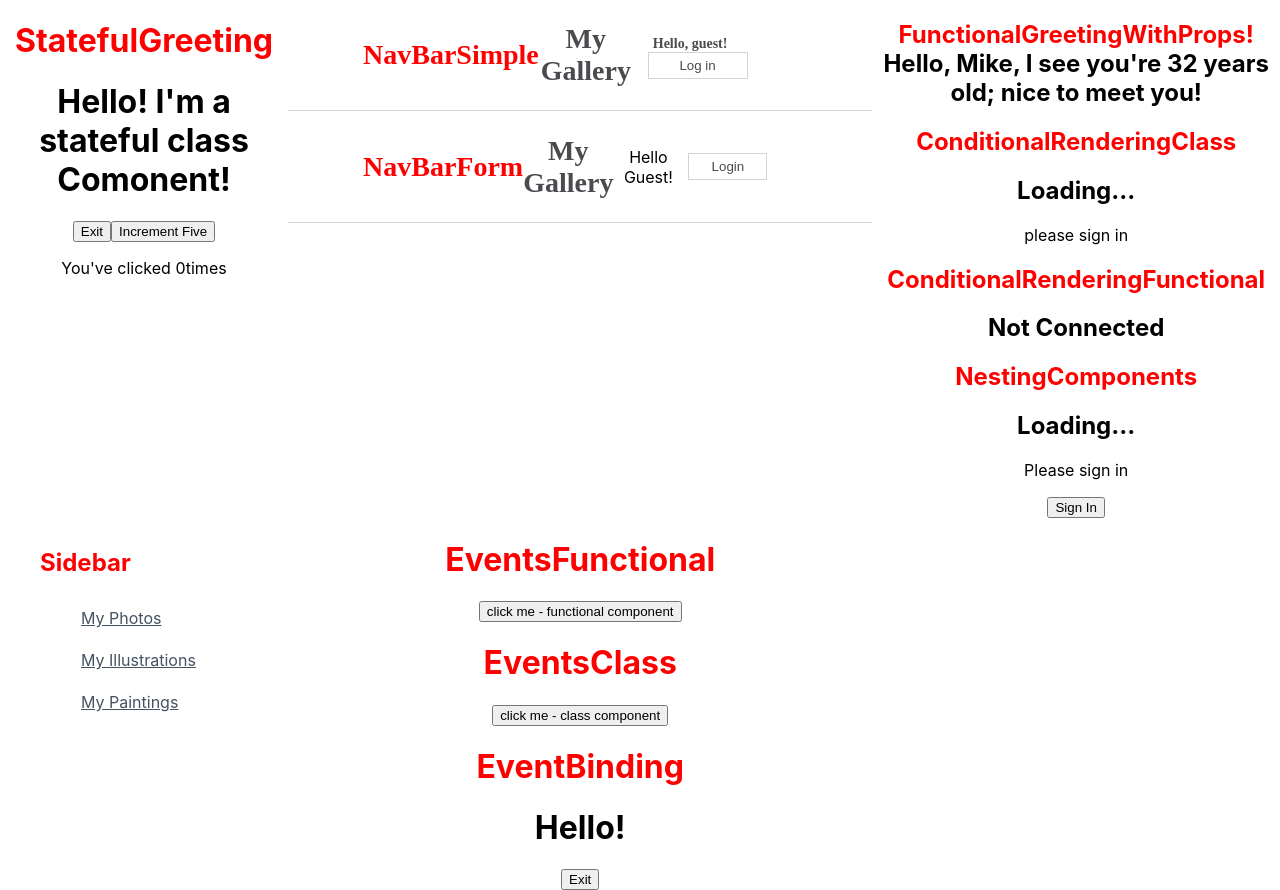
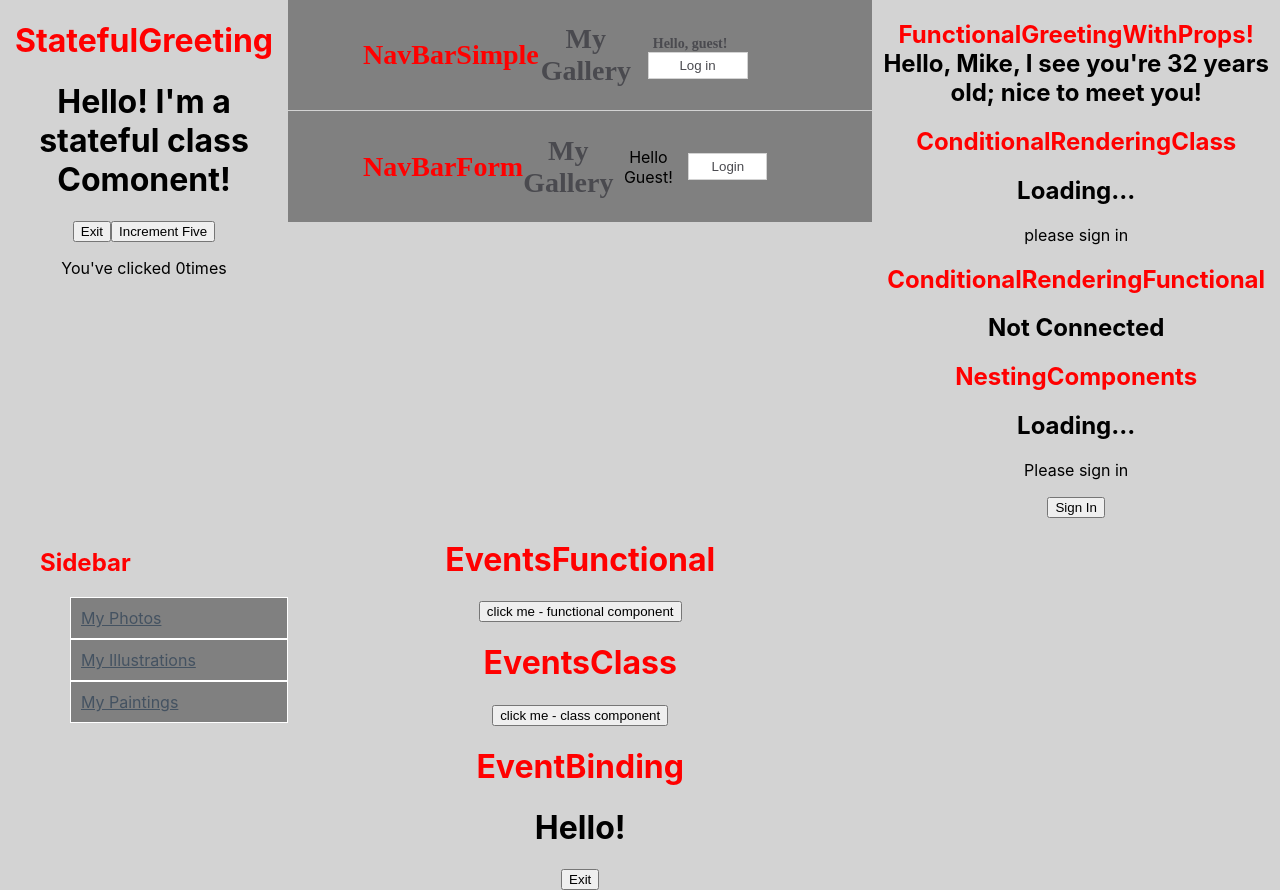
Before and after one commit to MrHaJu/first-react-app, a React (Create React App) app: page / in a window 1280 px wide. Built offline with nearby package versions, Linux system fonts and the light colour scheme.

Commit message:
change background color

```diff
--- a/src/App.css
+++ b/src/App.css
@@ -1,4 +1,5 @@
 .App {
+  background-color: lightgrey;
   text-align: center;
   display: grid;
   overflow: hidden;
--- a/src/components/css/NavBarForm.module.css
+++ b/src/components/css/NavBarForm.module.css
@@ -7,7 +7,7 @@
     margin-bottom: 0px;
     padding: 0px 75px;
     border-bottom: 1px solid lightgrey;
-    background-color: white;
+    background-color: grey;
 }
 
 .NavBar h1 {
--- a/src/components/css/NavBarSimple.module.css
+++ b/src/components/css/NavBarSimple.module.css
@@ -8,7 +8,7 @@
     margin-bottom: 0px;
     padding: 0px 75px;
     border-bottom: 1px solid lightgrey;
-    background-color: white;
+    background-color: grey;
 }
 
 .NavBar div {
--- a/src/components/css/Sidebar.module.css
+++ b/src/components/css/Sidebar.module.css
@@ -9,7 +9,7 @@
 }
 
 .sidebar > a {
-    background-color: white;
+    background-color: grey;
     color: #445261;
     border: white solid 1px;
     padding: 10px 0;
@@ -19,6 +19,6 @@
 
 .sidebar > a:hover{
     color: #445261;
-    background-color: #e6ecf0;
+    background-color: yellow;
     border: white solid 1px;
 }
```
